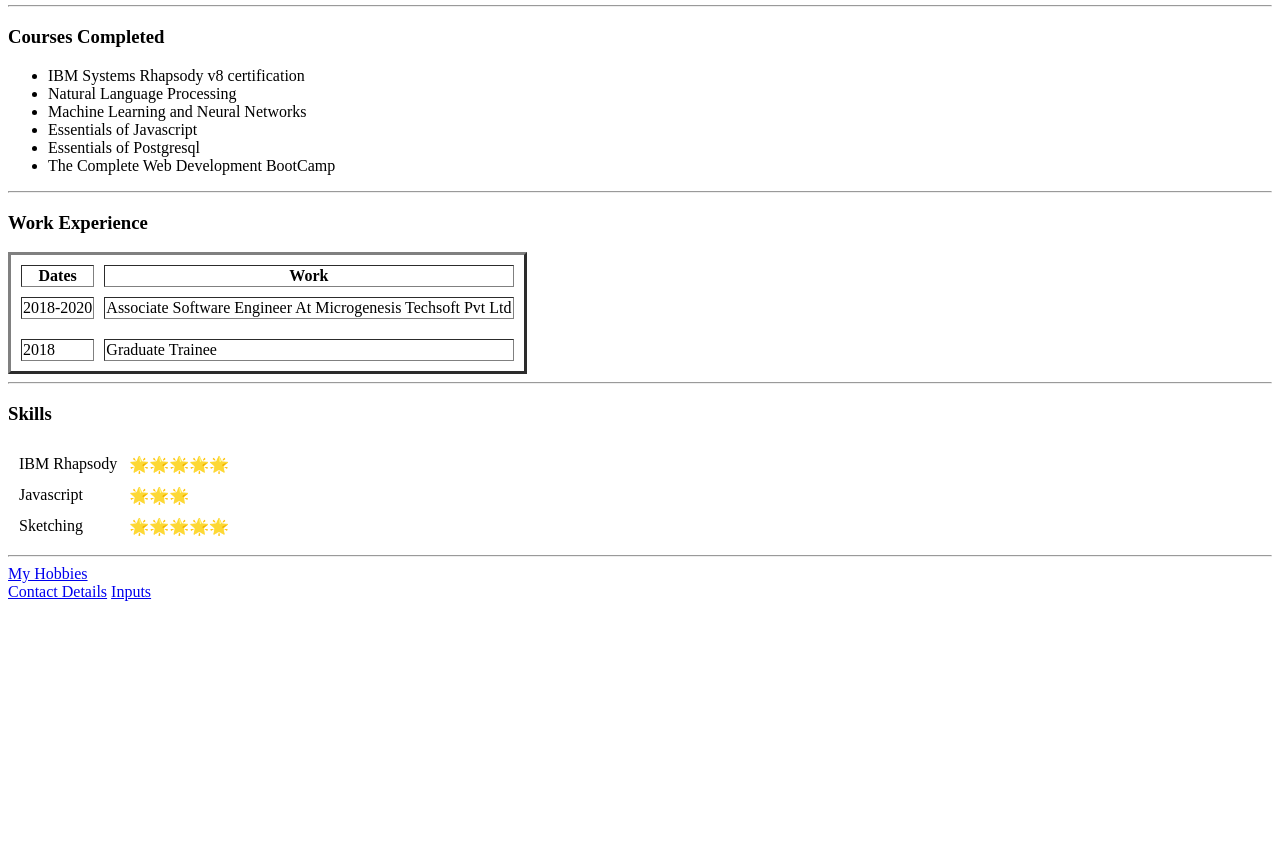
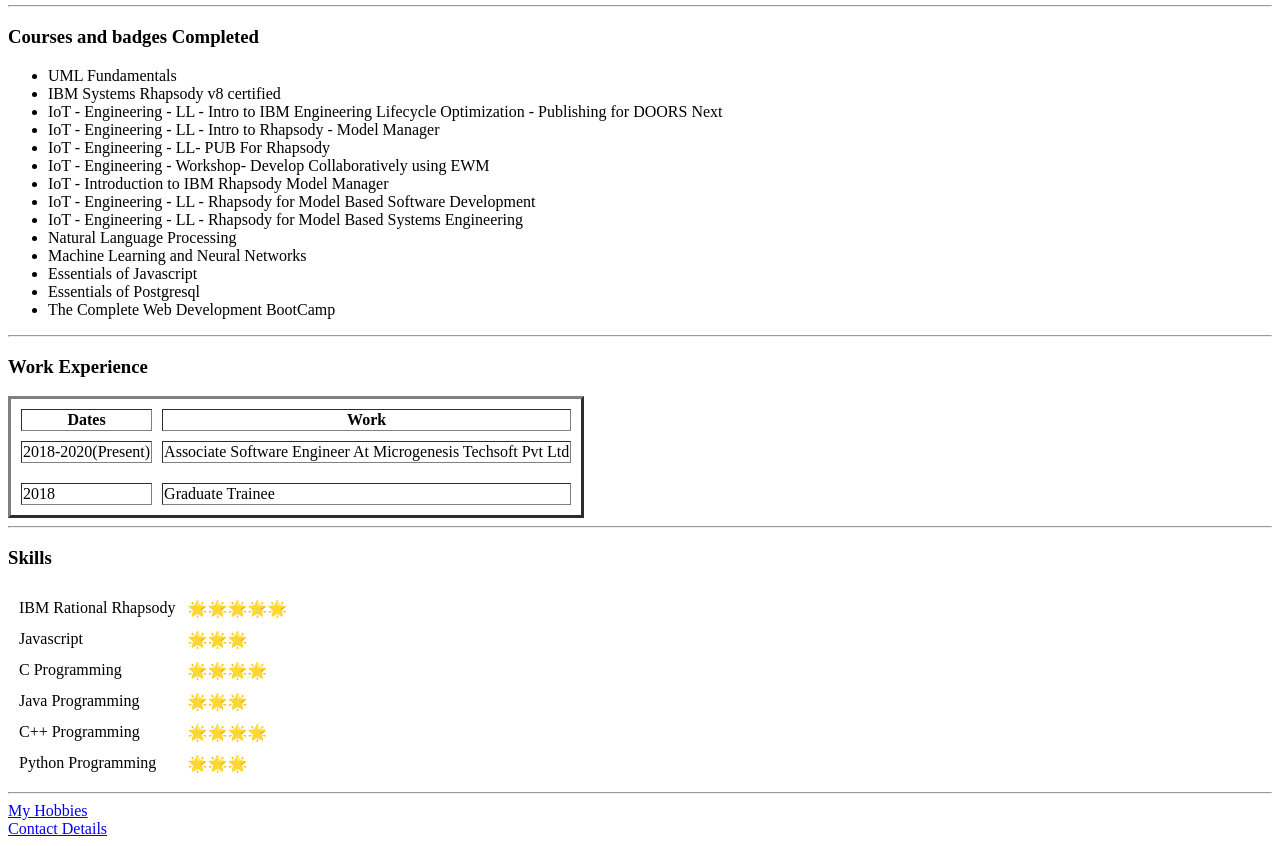
Before and after one commit to Prashanthgm3/cv, a plain HTML site: page index.html in a window 1280 px wide. Shown: the part 468-1314 px from the top of the page. Before the commit the page ends 1077 px from the top, so only its background shows below. Drawn offline with Linux system fonts and the light colour scheme.

Commit message:
Add files via upload

```diff
--- a/index.html
+++ b/index.html
@@ -12,7 +12,7 @@
       <td><img src="Images/Prashanth.png" alt="Prashanth profile picture"></td>
       <td><h1>Prashanth Manohar G</h1>
       <p><em>Software Engineer at <strong><a href="https://www.linkedin.com/company/microgenesis-techsoft-pvt.-ltd./mycompany/">Microgenesis Techsoft Pvt Ltd</a></strong></em></p>
-      <p> I am a Software Engineer working in Information Technology and service and I predominently work on <strong>IBM Rational tools </strong> with 2.3 Years of Work Experience completed Computer Science and Engineering from New Horizon College of Engineerinng with FCD  </p></td>
+      <p> Associate Software Engineer working in the information technology and services industry. Skilled in IBM Rational Rhapsody, IBM Rational DOORS,Rational Software Architect ,Rational Rose Enterprise Edition,Data Science And Machine Learning.Strong engineering professional with a Bachelor of Engineering - BE focused in Computer Science from New Horizon College of Engineering.   </p></td>
     </tr>
   </table>
   <hr>
@@ -43,9 +43,17 @@
 
   </table>
   <hr>
-  <h3> Courses Completed</h3>
+  <h3> Courses and badges Completed</h3>
   <ul>
-    <li> IBM Systems Rhapsody v8 certification
+    <li>UML Fundamentals</li>
+    <li> IBM Systems Rhapsody v8 certified
+    <li>IoT - Engineering - LL - Intro to IBM Engineering Lifecycle Optimization - Publishing for DOORS Next</li>
+    <li>IoT - Engineering - LL - Intro to Rhapsody - Model Manager</li>
+    <li>IoT - Engineering - LL- PUB For Rhapsody</li>
+    <li>IoT - Engineering - Workshop- Develop Collaboratively using EWM</li>
+    <li>IoT - Introduction to IBM Rhapsody Model Manager</li>
+    <li>IoT - Engineering - LL - Rhapsody for Model Based Software Development</li>
+    <li>IoT - Engineering - LL - Rhapsody for Model Based Systems Engineering</li>
     <li> Natural Language Processing</li>
     <li> Machine Learning and Neural Networks </li>
     <li> Essentials of Javascript </li>
@@ -63,7 +71,7 @@
     </thead>
     <tbody>
       <tr>
-        <td>2018-2020</td>
+        <td>2018-2020(Present)</td>
         <td>Associate Software Engineer At Microgenesis Techsoft Pvt Ltd</td>
         <tr>
     </tbody>
@@ -76,7 +84,7 @@
   <h3>Skills</h3>
       <table cellspacing="10">
         <tr>
-          <td>IBM Rhapsody</td>
+          <td>IBM Rational Rhapsody</td>
           <td>🌟🌟🌟🌟🌟</td>
         </tr>
         <tr>
@@ -84,14 +92,27 @@
           <td>🌟🌟🌟</td>
         </tr>
         <tr>
-          <td>Sketching</td>
-          <td>🌟🌟🌟🌟🌟</td>
+          <td>C Programming</td>
+          <td>🌟🌟🌟🌟</td>
         </tr>
+        <tr>
+          <td>Java Programming</td>
+          <td>🌟🌟🌟</td>
+        </tr>
+
+        <tr>
+          <td>C++ Programming</td>
+          <td>🌟🌟🌟🌟</td>
+        </tr>
+        <tr>
+          <td>Python Programming</td>
+          <td>🌟🌟🌟</td>
+        </tr>
+
       </table>
   <hr>
   <a href="hobbies.html">My Hobbies</a><br>
   <a href="contacts.html">Contact Details</a>
-  <a href="inputs.html">Inputs</a>
 </body>
 
 </html>
```
Also changed, not shown: contacts.html (+2 -2 lines).
